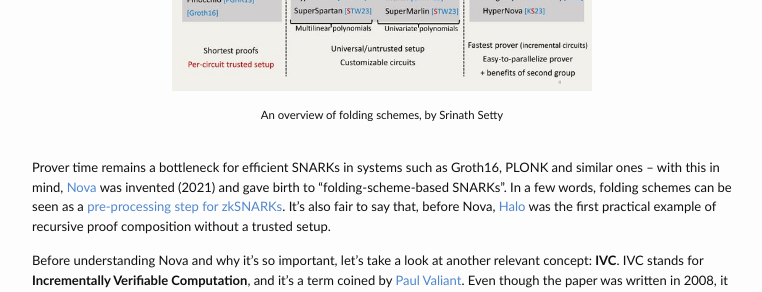
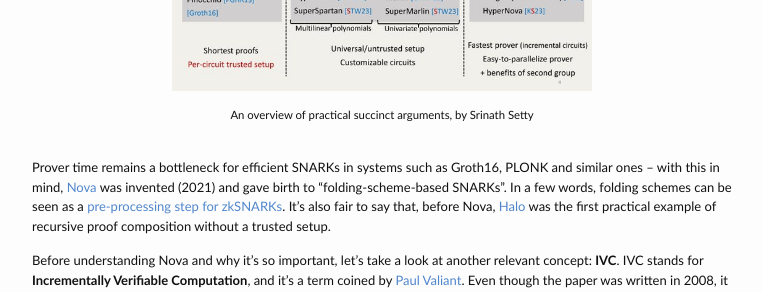
Before and after one commit to intldds/intldds.github.io, a Jekyll site: the page built from _posts/2023-09-08-folding.md, in a window 1280 px wide and 900 px high, scrolled down 758 px. Shown: the part 152-444 px from the top of the window, without its empty margins (258-1020 px from the left). Built offline with Jekyll 4.4.1, drawn with Linux system fonts in a browser that asks for light colours.

Commit message:
new post on folding schemes

```diff
--- a/_posts/2023-09-08-folding.md
+++ b/_posts/2023-09-08-folding.md
@@ -27,7 +27,7 @@ are more efficient – mostly, by having a **smaller proof size** and a **faster
 And that’s how we get to this post’s topic: **folding schemes**.
 
 ![folding](/images/folding.jpg)
-<figcaption>An overview of folding schemes, by Srinath Setty</figcaption>
+<figcaption>An overview of practical succinct arguments, by Srinath Setty</figcaption>
 <br>
 
 Prover time remains a bottleneck for efficient SNARKs in systems such as Groth16, PLONK and similar ones -- with this in mind,
```
